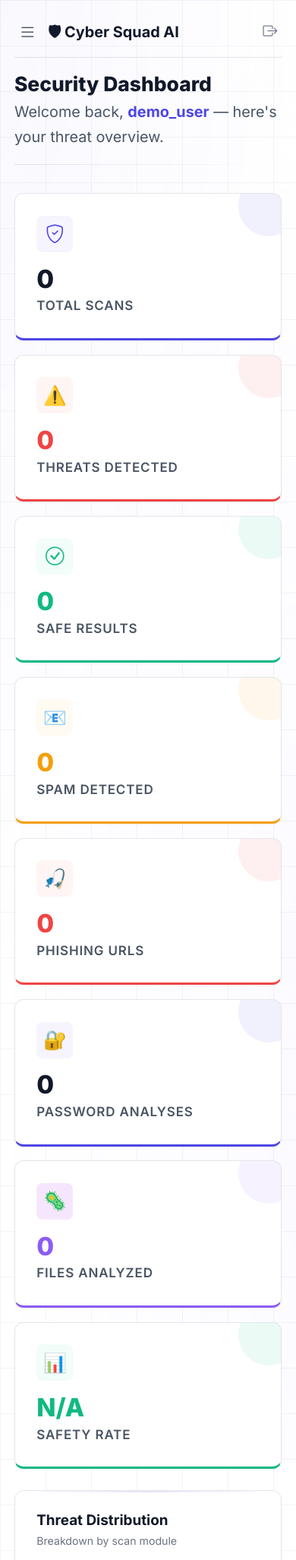
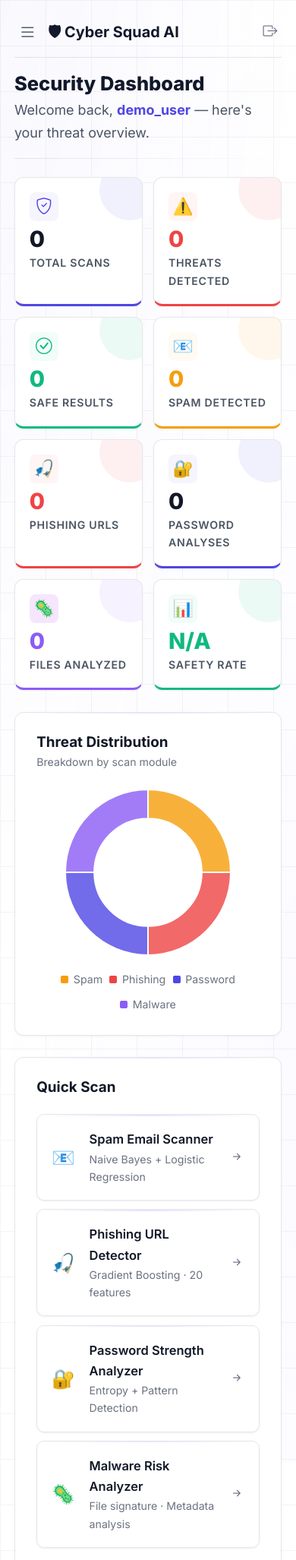
Before and after one commit to 251801390006-blip/aegisshield-ai, a Flask app: page /dashboard/ in a window 390 px wide. Shown: the top 2053 px of the page at 76% size. Run offline with Flask 3, Linux system fonts and the light colour scheme; a user stored in the database is signed in.

Commit message:
Optimize dashboard base and styles for mobile primary layouts, including a 2x4 grid for stats, refined margins, sidebar X button, and cache busting

```diff
--- a/static/css/main.css
+++ b/static/css/main.css
@@ -872,7 +872,7 @@ code, pre, .mono { font-family: var(--font-mono); }
 .toast-cybersquad.warning { border-left: 3px solid var(--warning); }
 
 /* ── Responsive ──────────────────────────────────────────────── */
-@media (max-width: 1024px) {
+@media (max-width: 991.98px) {
   .sidebar { transform: translateX(-100%); }
   .sidebar.open { transform: translateX(0); }
   .main-with-sidebar { margin-left: 0; }
@@ -882,7 +882,48 @@ code, pre, .mono { font-family: var(--font-mono); }
   .main-with-sidebar { padding: 1rem; }
   .stat-value { font-size: 1.75rem; }
   .scan-container { padding: 1.25rem; }
-  .page-title { font-size: 1.4rem; }
+  .page-title { font-size: 1.5rem; }
+}
+
+@media (max-width: 576px) {
+  /* Mobile UI optimization */
+  .stats-grid {
+    grid-template-columns: repeat(2, 1fr) !important;
+    gap: 0.75rem !important;
+  }
+  .stat-card {
+    padding: 1rem !important;
+  }
+  .stat-value {
+    font-size: 1.55rem !important;
+  }
+  .stat-icon {
+    width: 38px !important;
+    height: 38px !important;
+    font-size: 1.15rem !important;
+    margin-bottom: 0.5rem !important;
+  }
+  .stat-label {
+    font-size: 0.75rem !important;
+  }
+  .two-col-grid {
+    gap: 1rem !important;
+  }
+  .page-header {
+    margin-bottom: 1.25rem !important;
+  }
+  .page-title {
+    font-size: 1.35rem !important;
+  }
+  .page-subtitle {
+    font-size: 0.95rem !important;
+  }
+  .scan-container {
+    padding: 1.25rem !important;
+  }
+  .upload-zone {
+    padding: 2.25rem 1rem !important;
+  }
 }
 
 /* ── Animations ──────────────────────────────────────────────── */
--- a/templates/base.html
+++ b/templates/base.html
@@ -20,7 +20,7 @@
   <!-- Google Fonts -->
   <link href="https://fonts.googleapis.com/css2?family=Inter:wght@300;400;500;600;700;800;900&family=Outfit:wght@400;500;600;700;800;900&family=JetBrains+Mono:wght@400;500;600&display=swap" rel="stylesheet">
   <!-- Cyber Squad CSS -->
-  <link rel="stylesheet" href="{{ url_for('static', filename='css/main.css') }}?v=1.0.4">
+  <link rel="stylesheet" href="{{ url_for('static', filename='css/main.css') }}?v=1.0.5">
 
   {% block extra_css %}{% endblock %}
 
@@ -53,7 +53,7 @@
 <!-- Chart.js -->
 <script src="https://cdn.jsdelivr.net/npm/chart.js@4.4.4/dist/chart.umd.min.js"></script>
 <!-- Cyber Squad Main JS -->
-<script src="{{ url_for('static', filename='js/main.js') }}?v=1.0.4"></script>
+<script src="{{ url_for('static', filename='js/main.js') }}?v=1.0.5"></script>
 
 {% block extra_js %}{% endblock %}
 
--- a/templates/dashboard_base.html
+++ b/templates/dashboard_base.html
@@ -12,7 +12,7 @@
   <link href="https://cdn.jsdelivr.net/npm/bootstrap@5.3.3/dist/css/bootstrap.min.css" rel="stylesheet">
   <link rel="stylesheet" href="https://cdn.jsdelivr.net/npm/bootstrap-icons@1.11.3/font/bootstrap-icons.min.css">
   <link href="https://fonts.googleapis.com/css2?family=Inter:wght@300;400;500;600;700;800;900&family=JetBrains+Mono:wght@400;500;600&display=swap" rel="stylesheet">
-  <link rel="stylesheet" href="{{ url_for('static', filename='css/main.css') }}?v=1.0.4">
+  <link rel="stylesheet" href="{{ url_for('static', filename='css/main.css') }}?v=1.0.5">
   {% block extra_css %}{% endblock %}
 </head>
 <body class="gradient-bg">
@@ -23,12 +23,18 @@
 <!-- ── Sidebar ──────────────────────────────────────────────── -->
 <nav class="sidebar" id="sidebar">
   <!-- Brand -->
-  <div class="sidebar-brand">
-    <div class="brand-icon">🛡</div>
-    <div>
-      <div class="sidebar-brand-text">Cyber <span>Squad</span></div>
-      <div style="font-size:0.65rem;color:var(--text-muted);margin-top:-2px;">AI Security Platform</div>
+  <div class="sidebar-brand" style="justify-content: space-between; width: 100%;">
+    <div style="display: flex; align-items: center; gap: 0.6rem;">
+      <div class="brand-icon">🛡</div>
+      <div>
+        <div class="sidebar-brand-text">Cyber <span>Squad</span></div>
+        <div style="font-size:0.65rem;color:var(--text-muted);margin-top:-2px;">AI Security Platform</div>
+      </div>
     </div>
+    <!-- Close button for mobile -->
+    <button class="btn p-0 d-lg-none" style="color:var(--text-secondary);background:none;border:none;" onclick="closeSidebar()" title="Close Sidebar">
+      <i class="bi bi-x-lg" style="font-size: 1.2rem;"></i>
+    </button>
   </div>
 
   <!-- Nav -->
@@ -137,7 +143,7 @@
 
 <script src="https://cdn.jsdelivr.net/npm/bootstrap@5.3.3/dist/js/bootstrap.bundle.min.js"></script>
 <script src="https://cdn.jsdelivr.net/npm/chart.js@4.4.4/dist/chart.umd.min.js"></script>
-<script src="{{ url_for('static', filename='js/main.js') }}?v=1.0.4"></script>
+<script src="{{ url_for('static', filename='js/main.js') }}?v=1.0.5"></script>
 {% block extra_js %}{% endblock %}
 
 <script>
```
